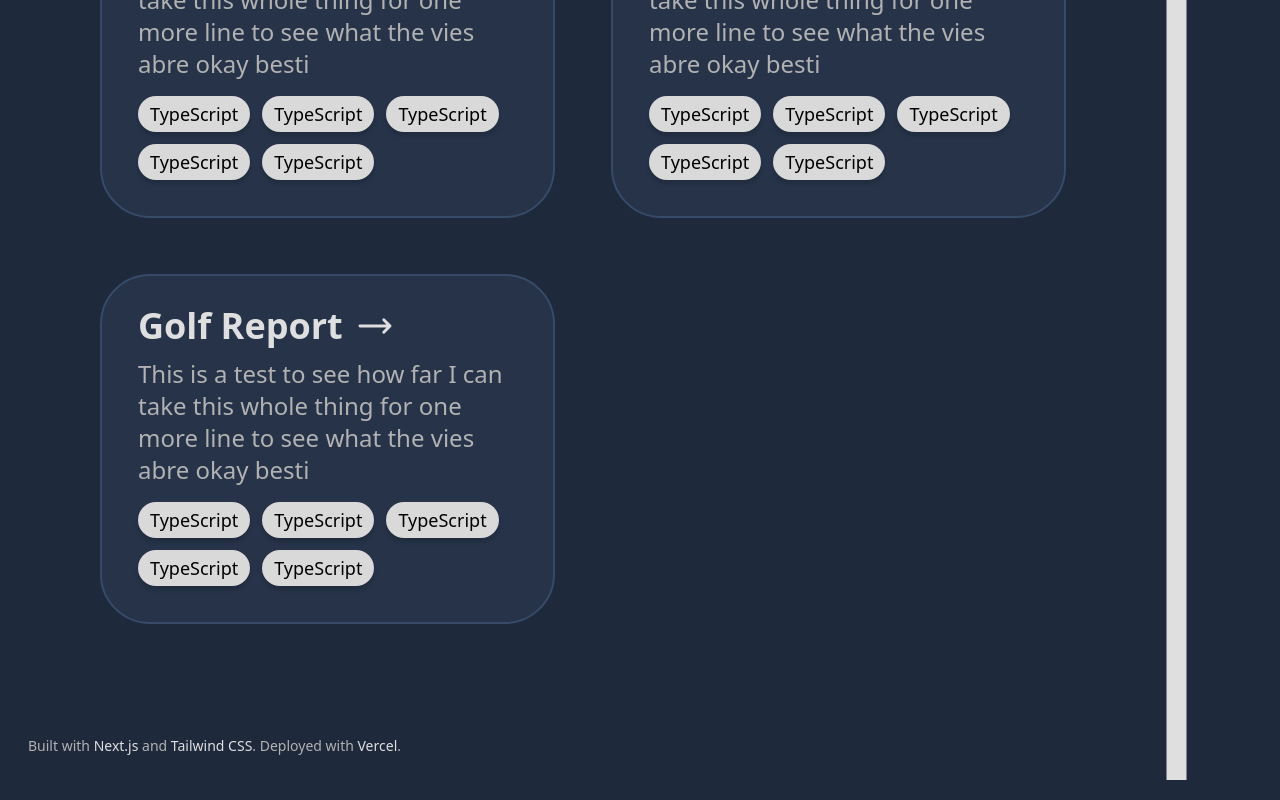
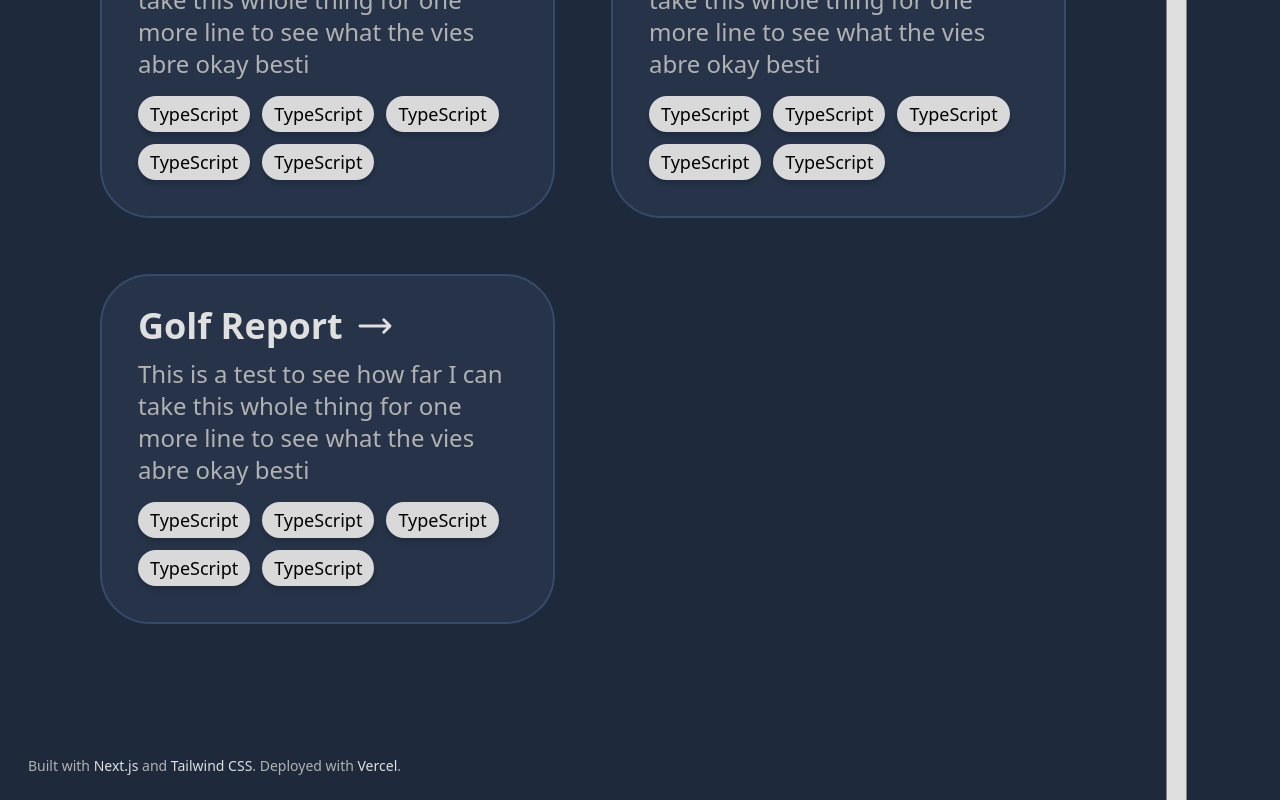
Before and after one commit to sflores11/portfolio-sf, a React (Create React App) app: page /projects in a window 1280 px wide. Shown: the part 1101-1901 px from the top of the page. Built offline with nearby package versions, Linux system fonts and the light colour scheme.

Commit message:
Update Footer.tsx

```diff
--- a/src/components/Footer.tsx
+++ b/src/components/Footer.tsx
@@ -7,7 +7,7 @@ export default function Footer({
 }: Props) {
     return(
         <footer>
-            <p className={`mx-7 mb-5 ${screen === 'projects' ? 'xl:mb-0' : ''} text-sm text-[#B2B2B2]`}>
+            <p className={`mx-7 my-5 ${screen === 'projects' ? 'xl:mb-0' : ''} text-sm text-[#B2B2B2]`}>
                 Built with <span className="text-[#DFDFDF]">Next.js</span> and <span className="text-[#DFDFDF]">Tailwind CSS</span>. Deployed with <span className="text-[#DFDFDF]">Vercel</span>.
             </p>
         </footer>
```
